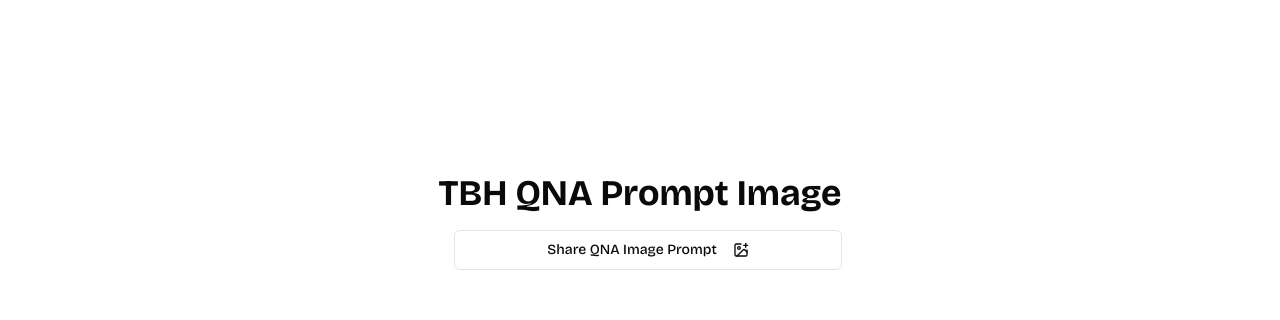
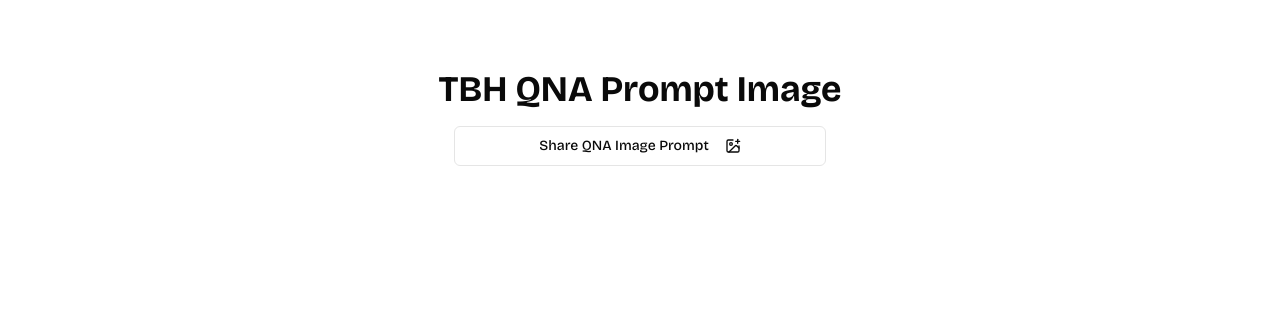
Before and after one commit to ArjunCodess/tbh, a Next.js app: page /dashboard/share-qna in a window 1280 px wide. Shown: the part 282-602 px from the top of the page. Built offline with nearby package versions, Linux system fonts and the light colour scheme; no server answers.

Commit message:
update /dashboard/share-qna page UI.

```diff
--- a/app/(root)/dashboard/share-qna/page.tsx
+++ b/app/(root)/dashboard/share-qna/page.tsx
@@ -49,10 +49,10 @@ export default function Page() {
     };
 
     return (
-        <section className='min-h-screen w-full flex justify-center items-center flex-col'>
-            <div className='pt-20 flex flex-col justify-center'>
+        <section className='py-72 mx-auto text-center flex justify-center items-center flex-col'>
+            <div className='flex flex-col justify-center'>
                 <h1 className='text-4xl font-bold mb-4'>TBH QNA Prompt Image</h1>
-                <Button className="flex flex-row gap-x-4 ml-4" variant="outline" onClick={(e) => { e.preventDefault(); addToStory(); }}>
+                <Button className="flex flex-row gap-x-4 mx-4" variant="outline" onClick={(e) => { e.preventDefault(); addToStory(); }}>
                     Share QNA Image Prompt<ImagePlus className="h-4 w-4" />
                 </Button>
             </div>
```
